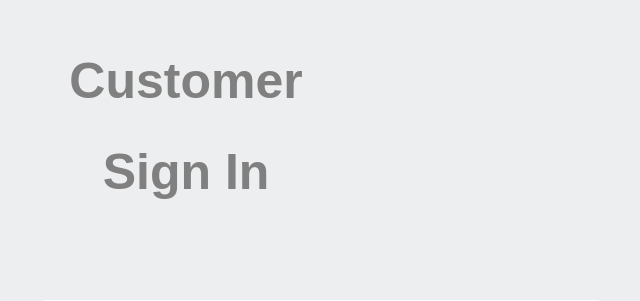
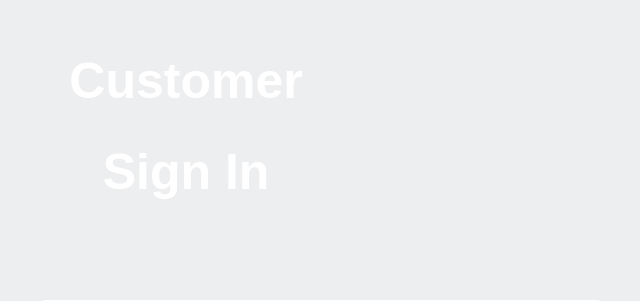
Before and after one commit to IvanLimosi/TugasBesarPBW, a PHP site: page /View/LoginCust.php in a window 1280 px wide. Shown: the top 301 px of the page, without its empty margins (454-1094 px from the left). Run offline with PHP 8.4, Linux system fonts and the light colour scheme; data that the repository does not hold is empty.

Commit message:
Update LoginCust.php

```diff
--- a/View/LoginCust.php
+++ b/View/LoginCust.php
@@ -1,13 +1,13 @@
 <!DOCTYPE html>
 <html>
     <head>
-        <title>Log In - Raben Delivery Service</title>
+         <!-- <title>Log In - Raben Delivery Service</title> -->
         <link rel="stylesheet" href="View/css/styleLoginCust.css">
     </head>
     <body>
-        <br><h1 style="color:gray">Customer</h1>
-        <h1 style="color:gray">Sign In</h1>
-        <p style="color:gray">Don't have account? <a href="daftar">Sign up</a></p>
+        <br><h1>Customer</h1>
+        <h1 >Sign In</h1>
+        <p style="color:white">Don't have account? <a href="daftar">Sign up</a></p>
         <div id="square">
             <form>
                 <img src="View/img/iconprofile.png" width="70px"><br><br>
```
